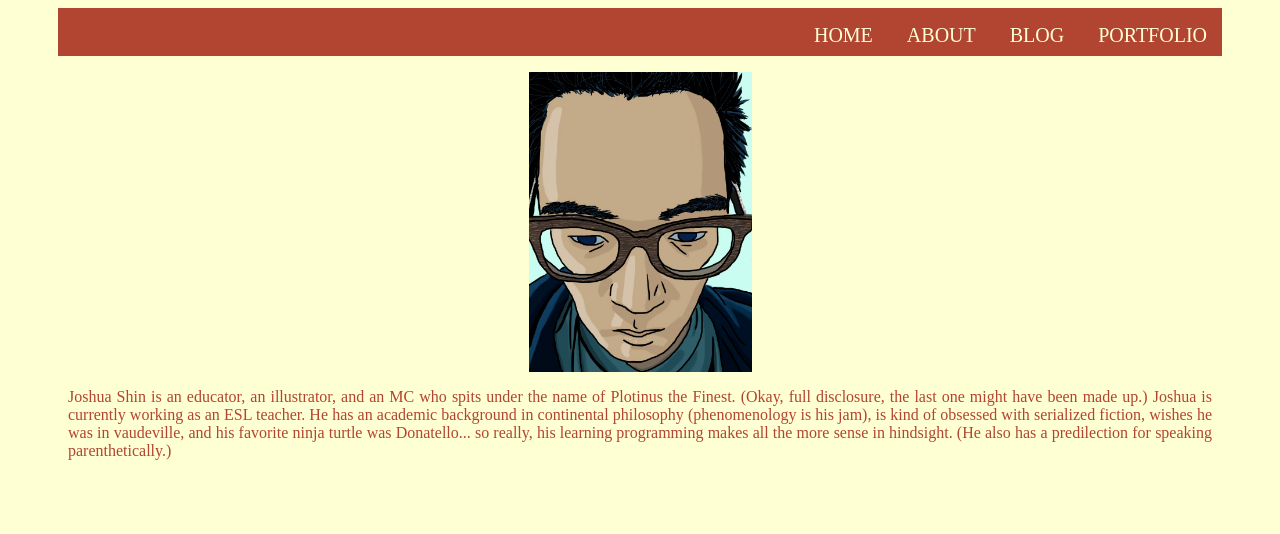
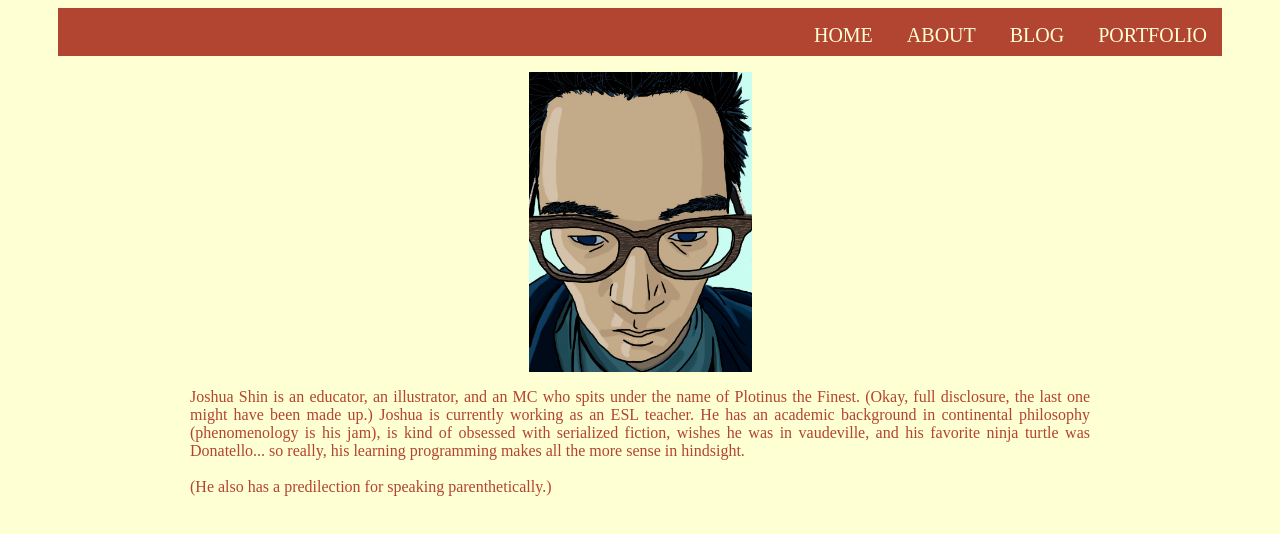
Before and after one commit to jjshin85/jjshin85.github.io, a plain HTML site: page blog/about.html in a window 1280 px wide. Drawn offline with Linux system fonts and the light colour scheme.

Commit message:
update about blog section

```diff
--- a/stylesheets/blog.css
+++ b/stylesheets/blog.css
@@ -7,9 +7,9 @@ h3 {
 }
 
 main {
-  margin-left: 10px;
-  margin-right: 10px;
+  margin: auto;
   text-align: justify;
+  max-width: 900px;
 }
 
 #block_test {
```
Also changed, not shown: blog/about.html (+2 -1 lines).
